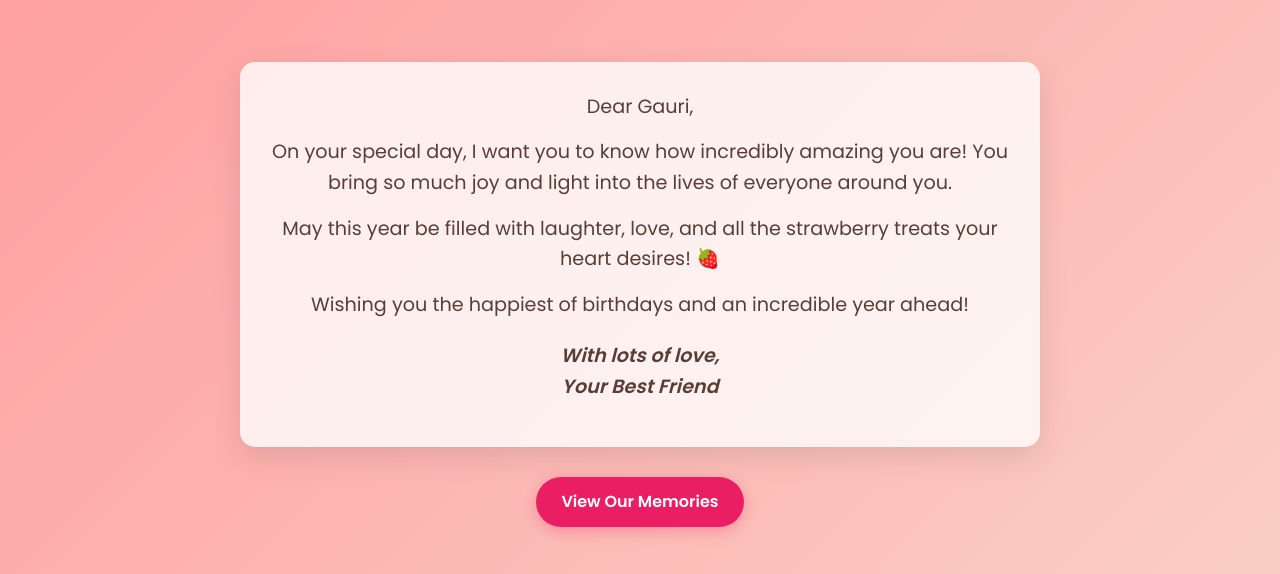
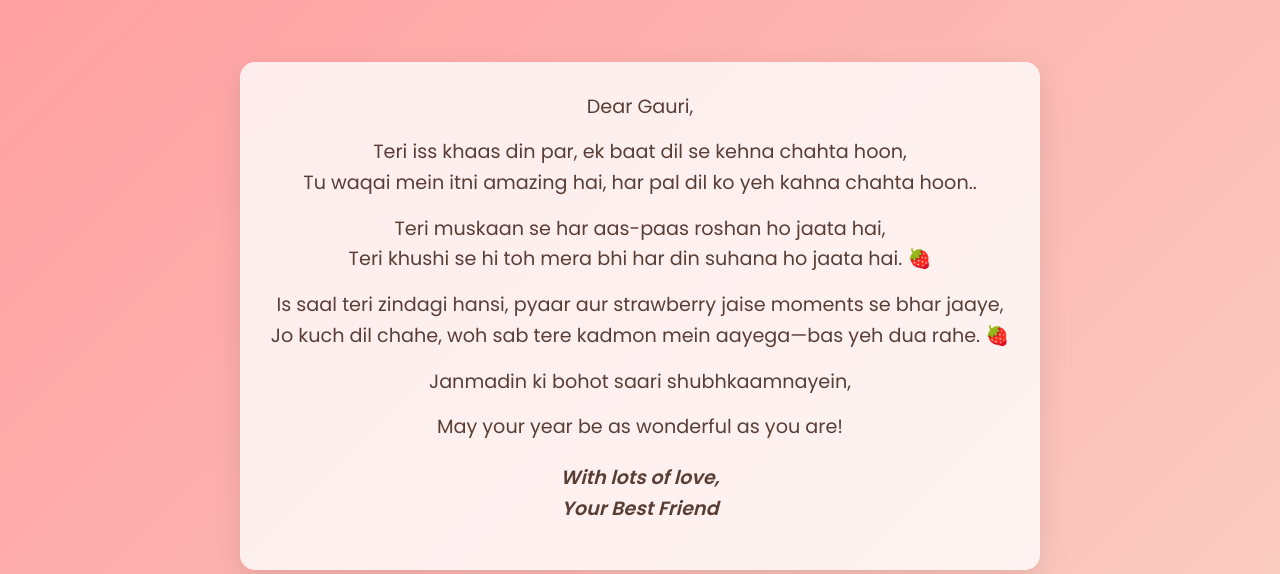
Before and after one commit to Sahil2803-hub/birthday-wish-website-, a plain HTML site: page index.html in a window 1280 px wide. Shown: the part 217-791 px from the top of the page. Drawn offline with Linux system fonts and the light colour scheme; a script that the page names is missing.

Commit message:
Update index.html

```diff
--- a/index.html
+++ b/index.html
@@ -17,9 +17,11 @@
         <main>
             <div class="birthday-message">
                 <p>Dear Gauri,</p>
-                <p>On your special day, I want you to know how incredibly amazing you are! You bring so much joy and light into the lives of everyone around you.</p>
-                <p>May this year be filled with laughter, love, and all the strawberry treats your heart desires! 🍓</p>
-                <p>Wishing you the happiest of birthdays and an incredible year ahead!</p>
+                <p>Teri iss khaas din par, ek baat dil se kehna chahta hoon,<br>Tu waqai mein itni amazing hai, har pal dil ko yeh kahna chahta hoon..</p>
+                <p>Teri muskaan se har aas-paas roshan ho jaata hai,<br>Teri khushi se hi toh mera bhi har din suhana ho jaata hai. 🍓</p>
+                <P>Is saal teri zindagi hansi, pyaar aur strawberry jaise moments se bhar jaaye,<br>Jo kuch dil chahe, woh sab tere kadmon mein aayega—bas yeh dua rahe. 🍓</P>
+                <p>Janmadin ki bohot saari shubhkaamnayein,</p>
+                <P>May your year be as wonderful as you are!</P>
                 <p class="signature">With lots of love,<br>Your Best Friend</p>
             </div>
 
@@ -35,4 +37,5 @@
 
     <script src="script.js"></script>
 </body>
+
 </html>
```
